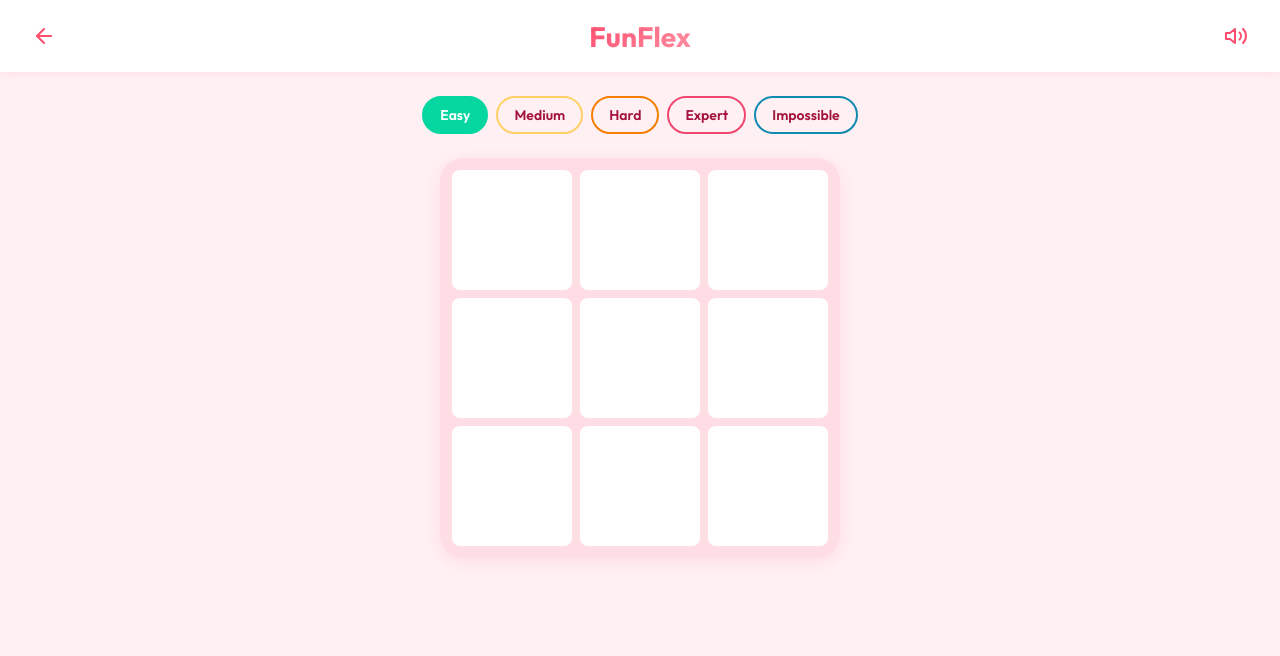
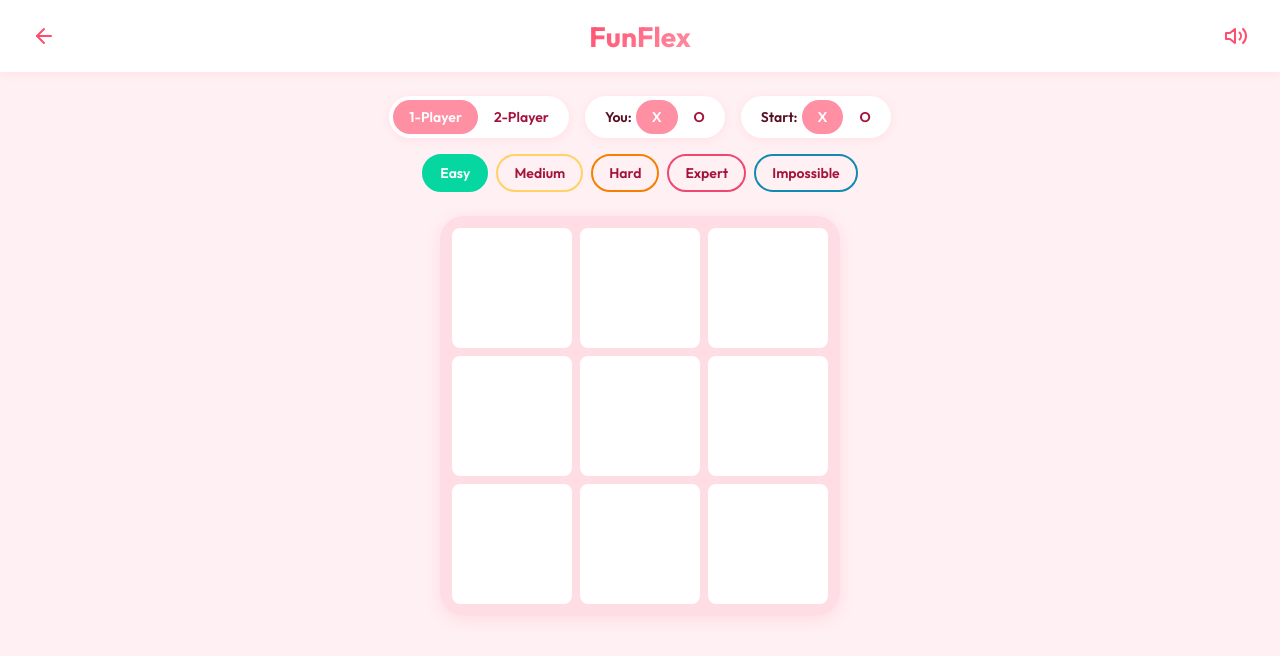
Before and after one commit to priyamkapadiya07/FunFlex, a React (Vite) app: page /tic-tac-toe in a window 1280 px wide. Shown: the top 656 px of the page. Built offline with nearby package versions, Linux system fonts and the light colour scheme.

Commit message:
Change Tic-Tac-Toe Game for single and multiplayer

```diff
--- a/src/pages/TicTacToe/TicTacToe.jsx
+++ b/src/pages/TicTacToe/TicTacToe.jsx
@@ -1,7 +1,6 @@
 import React, { useState, useEffect } from 'react';
 import Header from '../../components/Header';
 import DifficultySelector from '../../components/DifficultySelector';
-import SuccessScreen from '../../components/SuccessScreen';
 import { useDifficulty } from '../../hooks/useDifficulty';
 import { useAppContext } from '../../context/AppContext';
 import { checkWinner, getAIMove } from './ai';
@@ -11,8 +10,12 @@ export default function TicTacToe() {
   const [difficulty, setDifficulty] = useDifficulty('ticTacToe', 'Easy');
   const { soundEnabled } = useAppContext();
 
+  const [gameMode, setGameMode] = useState('single'); // 'single' | 'multi'
+  const [playerPiece, setPlayerPiece] = useState('X'); // 'X' | 'O' for single player
+  const [firstTurn, setFirstTurn] = useState('X'); // 'X' | 'O' for who starts
+
   const [board, setBoard] = useState(Array(9).fill(null));
-  const [isPlayerTurn, setIsPlayerTurn] = useState(true);
+  const [currentTurn, setCurrentTurn] = useState('X'); // X always goes first
   const [winnerInfo, setWinnerInfo] = useState(null); // { winner: 'X'|'O'|'draw', line: [] }
 
   useEffect(() => {
@@ -39,70 +42,166 @@ export default function TicTacToe() {
     if (soundEnabled) playTicTacToeEnd(isWin);
   };
 
-  const resetGame = () => {
+  const resetGame = (overrideFirstTurn = firstTurn) => {
     setBoard(Array(9).fill(null));
-    setIsPlayerTurn(true);
+    setCurrentTurn(overrideFirstTurn);
     setWinnerInfo(null);
     window.successSoundPlayedThisRound = false;
   };
 
+  // When gameMode or playerPiece changes, immediately reset
+  const handleGameModeChange = (mode) => {
+    setGameMode(mode);
+    resetGame(firstTurn);
+  };
+
+  const handlePlayerPieceChange = (piece) => {
+    setPlayerPiece(piece);
+    resetGame(firstTurn);
+  };
+
+  const handleFirstTurnChange = (piece) => {
+    setFirstTurn(piece);
+    resetGame(piece);
+  };
+
   const handleCellClick = (index) => {
-    if (board[index] || winnerInfo || !isPlayerTurn) return;
+    if (board[index] || winnerInfo) return;
 
-    playPopSound('X');
+    // Block if it's Single Player and it's currently the AI's turn
+    if (gameMode === 'single' && currentTurn !== playerPiece) return;
+
+    playPopSound(currentTurn);
     const newBoard = [...board];
-    newBoard[index] = 'X';
+    newBoard[index] = currentTurn;
     setBoard(newBoard);
-    setIsPlayerTurn(false);
 
     const winCheck = checkWinner(newBoard);
     if (winCheck) {
       setWinnerInfo(winCheck);
       return;
     }
+
+    setCurrentTurn(currentTurn === 'X' ? 'O' : 'X');
   };
 
+  // AI Turn Logic
   useEffect(() => {
-    if (!isPlayerTurn && !winnerInfo) {
+    if (gameMode === 'single' && !winnerInfo && currentTurn !== playerPiece) {
+      const aiPiece = playerPiece === 'X' ? 'O' : 'X';
       const timer = setTimeout(() => {
-        const aiMove = getAIMove(board, difficulty);
+        const aiMove = getAIMove(board, difficulty, aiPiece);
         if (aiMove !== -1) {
-          playPopSound('O');
+          playPopSound(aiPiece);
           const newBoard = [...board];
-          newBoard[aiMove] = 'O';
+          newBoard[aiMove] = aiPiece;
           setBoard(newBoard);
 
           const winCheck = checkWinner(newBoard);
           if (winCheck) {
             setWinnerInfo(winCheck);
           } else {
-            setIsPlayerTurn(true);
+            setCurrentTurn(playerPiece);
           }
         }
-      }, 500); // Small delay to make it feel natural
+      }, 500); // Small delay to feel natural
       return () => clearTimeout(timer);
     }
-  }, [isPlayerTurn, board, difficulty, winnerInfo]);
+  }, [currentTurn, gameMode, playerPiece, board, difficulty, winnerInfo]);
 
+  // End Game Sound Logic
   useEffect(() => {
     if (winnerInfo && soundEnabled && !window.successSoundPlayedThisRound) {
       window.successSoundPlayedThisRound = true;
-      playEndSound(winnerInfo.winner === 'X');
+      if (gameMode === 'single') {
+        playEndSound(winnerInfo.winner === playerPiece);
+      } else {
+        // In multiplayer, any non-draw is a win for someone
+        playEndSound(winnerInfo.winner !== 'draw');
+      }
     }
-  }, [winnerInfo, soundEnabled]);
+  }, [winnerInfo, soundEnabled, gameMode, playerPiece]);
+
+  const getWinnerText = () => {
+    if (winnerInfo.winner === 'draw') return 'It\'s a Draw!';
+    if (gameMode === 'single') {
+      return winnerInfo.winner === playerPiece ? 'You Won!' : 'AI Won!';
+    }
+    return `Player ${winnerInfo.winner} Won!`;
+  };
 
   return (
     <>
       <Header />
       <main style={styles.container}>
-        <DifficultySelector current={difficulty} onChange={handleDifficultyChange} />
+
+        {/* Top Controls */}
+        <div style={styles.controlsRow}>
+          <div style={styles.selectorWrapper}>
+            <button
+              style={gameMode === 'single' ? styles.activeTab : styles.inactiveTab}
+              onClick={() => handleGameModeChange('single')}
+            >
+              1-Player
+            </button>
+            <button
+              style={gameMode === 'multi' ? styles.activeTab : styles.inactiveTab}
+              onClick={() => handleGameModeChange('multi')}
+            >
+              2-Player
+            </button>
+          </div>
+
+          {gameMode === 'single' && (
+            <div style={styles.selectorWrapper}>
+              <span style={{...styles.inactiveTab, paddingRight: 4, cursor: 'default', color: 'var(--color-text)'}}>You:</span>
+              <button
+                style={playerPiece === 'X' ? styles.activeTab : styles.inactiveTab}
+                onClick={() => handlePlayerPieceChange('X')}
+              >
+                X
+              </button>
+              <button
+                style={playerPiece === 'O' ? styles.activeTab : styles.inactiveTab}
+                onClick={() => handlePlayerPieceChange('O')}
+              >
+                O
+              </button>
+            </div>
+          )}
+
+          <div style={styles.selectorWrapper}>
+            <span style={{...styles.inactiveTab, paddingRight: 4, cursor: 'default', color: 'var(--color-text)'}}>Start:</span>
+            <button
+              style={firstTurn === 'X' ? styles.activeTab : styles.inactiveTab}
+              onClick={() => handleFirstTurnChange('X')}
+            >
+              X
+            </button>
+            <button
+              style={firstTurn === 'O' ? styles.activeTab : styles.inactiveTab}
+              onClick={() => handleFirstTurnChange('O')}
+            >
+              O
+            </button>
+          </div>
+        </div>
+
+        {gameMode === 'single' && (
+          <DifficultySelector current={difficulty} onChange={handleDifficultyChange} />
+        )}
+
+        {/* Turn Indicator for Multiplayer */}
+        {gameMode === 'multi' && !winnerInfo && (
+          <div style={styles.turnIndicator}>
+            Player {currentTurn}'s Turn
+          </div>
+        )}
 
         {winnerInfo ? (
           <div style={{animation: 'fadeIn 0.5s', width: '100%', flex: 1, display: 'flex', alignItems: 'center', justifyContent: 'center'}}>
             <div style={styles.resultBox}>
-              <h2>
-                {winnerInfo.winner === 'X' ? 'You Won!' : winnerInfo.winner === 'O' ? 'AI Won!' : 'It\'s a Draw!'}
-              </h2>
+              <h2>{getWinnerText()}</h2>
               <button style={styles.replayBtn} onClick={resetGame}>Play Again</button>
             </div>
           </div>
@@ -119,7 +218,7 @@ export default function TicTacToe() {
                       color: cell === 'X' ? 'var(--color-primary-dark)' : 'var(--color-text)',
                       backgroundColor: winnerInfo?.line?.includes(idx) ? 'var(--color-primary-alpha)' : 'var(--color-surface)',
                     }}
-                    disabled={!!cell || !!winnerInfo || !isPlayerTurn}
+                    disabled={!!cell || !!winnerInfo || (gameMode === 'single' && currentTurn !== playerPiece)}
                   >
                     {cell}
                   </button>
@@ -142,6 +241,47 @@ const styles = {
     display: 'flex',
     flexDirection: 'column',
     flex: 1,
+  },
+  controlsRow: {
+    display: 'flex',
+    gap: '16px',
+    marginBottom: '16px',
+    flexWrap: 'wrap',
+    justifyContent: 'center',
+    animation: 'fadeIn 0.3s ease-out',
+  },
+  selectorWrapper: {
+    display: 'flex',
+    backgroundColor: 'var(--color-surface)',
+    borderRadius: 'var(--radius-full)',
+    padding: '4px',
+    boxShadow: 'var(--shadow-sm)',
+  },
+  activeTab: {
+    padding: '8px 16px',
+    borderRadius: 'var(--radius-full)',
+    backgroundColor: 'var(--color-primary)',
+    color: '#fff',
+    fontWeight: 600,
+    fontSize: '14px',
+    transition: 'var(--transition-fast)',
+  },
+  inactiveTab: {
+    padding: '8px 16px',
+    borderRadius: 'var(--radius-full)',
+    backgroundColor: 'transparent',
+    color: 'var(--color-text-muted)',
+    fontWeight: 600,
+    fontSize: '14px',
+    transition: 'var(--transition-fast)',
+  },
+  turnIndicator: {
+    textAlign: 'center',
+    fontWeight: 600,
+    fontSize: '18px',
+    marginBottom: '16px',
+    color: 'var(--color-text)',
+    animation: 'fadeIn 0.3s',
   },
   gameArea: {
     display: 'flex',
--- a/src/pages/TicTacToe/ai.js
+++ b/src/pages/TicTacToe/ai.js
@@ -14,11 +14,14 @@ export function checkWinner(board) {
   return null;
 }
 
+export function getAIMove(board, difficulty, aiPiece = 'O') {
+  const playerPiece = aiPiece === 'X' ? 'O' : 'X';
+
   function minimax(board, depth, isMaximizing) {
     const result = checkWinner(board);
     if (result) {
-    if (result.winner === 'O') return 10 - depth;
-    if (result.winner === 'X') return depth - 10;
+      if (result.winner === aiPiece) return 10 - depth;
+      if (result.winner === playerPiece) return depth - 10;
       return 0; // draw
     }
 
@@ -26,7 +29,7 @@ function minimax(board, depth, isMaximizing) {
       let bestScore = -Infinity;
       for (let i = 0; i < 9; i++) {
         if (board[i] === null) {
-        board[i] = 'O';
+          board[i] = aiPiece;
           let score = minimax(board, depth + 1, false);
           board[i] = null;
           bestScore = Math.max(score, bestScore);
@@ -37,7 +40,7 @@ function minimax(board, depth, isMaximizing) {
       let bestScore = Infinity;
       for (let i = 0; i < 9; i++) {
         if (board[i] === null) {
-        board[i] = 'X';
+          board[i] = playerPiece;
           let score = minimax(board, depth + 1, true);
           board[i] = null;
           bestScore = Math.min(score, bestScore);
@@ -47,7 +50,6 @@ function minimax(board, depth, isMaximizing) {
     }
   }
 
-export function getAIMove(board, difficulty) {
   const availableMoves = board.map((val, idx) => val === null ? idx : null).filter(val => val !== null);
   if (availableMoves.length === 0) return -1;
 
@@ -71,7 +73,7 @@ export function getAIMove(board, difficulty) {
 
   for (let i = 0; i < 9; i++) {
     if (board[i] === null) {
-      board[i] = 'O';
+      board[i] = aiPiece;
       let score = minimax(board, 0, false);
       board[i] = null;
       if (score > bestScore) {
```
Lines whose indentation alone changed are shown as unchanged.
